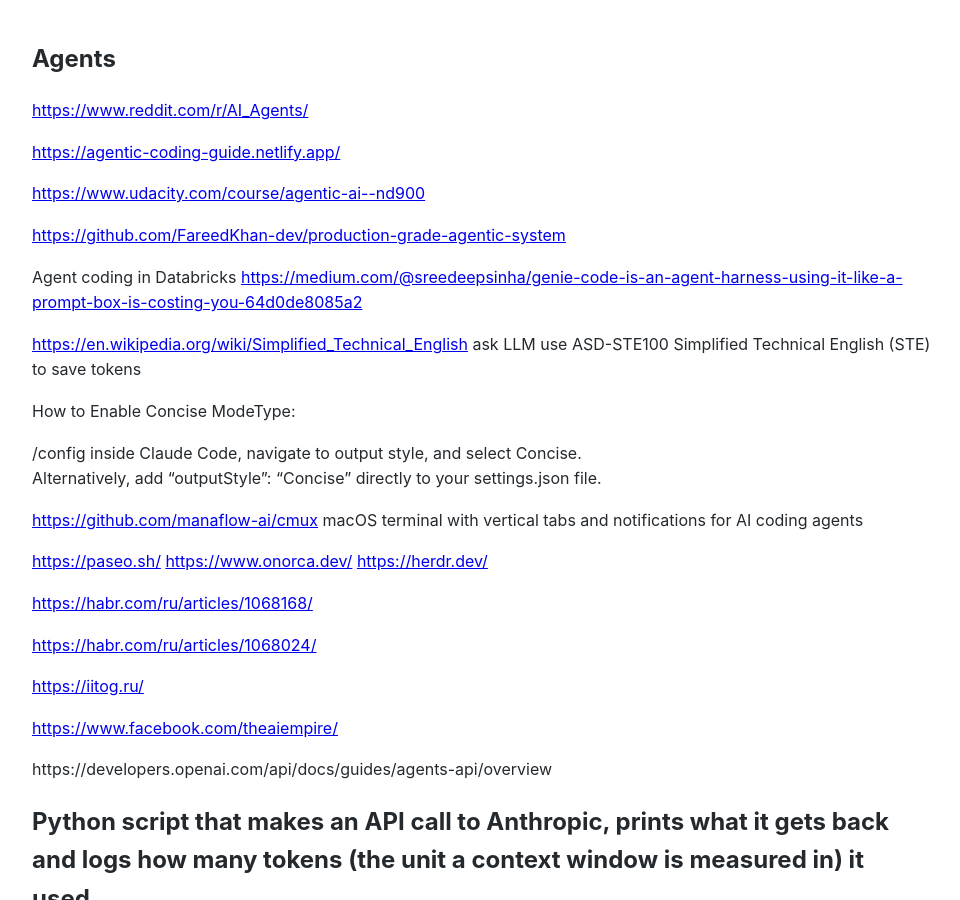
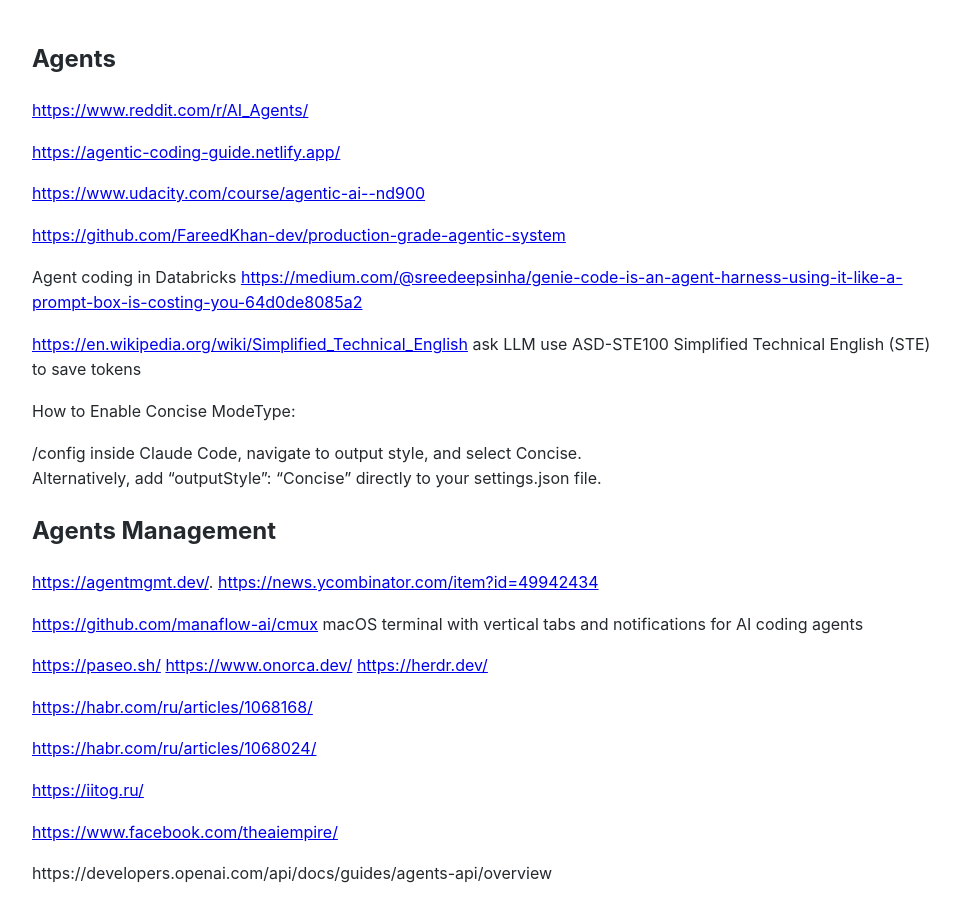
Before and after one commit to Michael-Lubinsky/michael-lubinsky.github.com, a Jekyll site: the page built from ml/agent.md, in a window 1280 px wide and 900 px high. Shown: the whole window, without its empty margins (158-1118 px from the left). Built offline with Jekyll 4.4.1, drawn with Linux system fonts in a browser that asks for light colours; our own code applies the rules of GitHub Pages for plain Markdown files.

Commit message:
Update agent.md

```diff
--- a/ml/agent.md
+++ b/ml/agent.md
@@ -17,6 +17,12 @@
 
 /config inside Claude Code, navigate to output style, and select Concise.
 Alternatively, add "outputStyle": "Concise" directly to your settings.json file.
+
+
+## Agents Management
+<https://agentmgmt.dev/>.
+<https://news.ycombinator.com/item?id=49942434>
+
 
 <https://github.com/manaflow-ai/cmux>  macOS terminal with vertical tabs and notifications for AI coding agents
 
```
